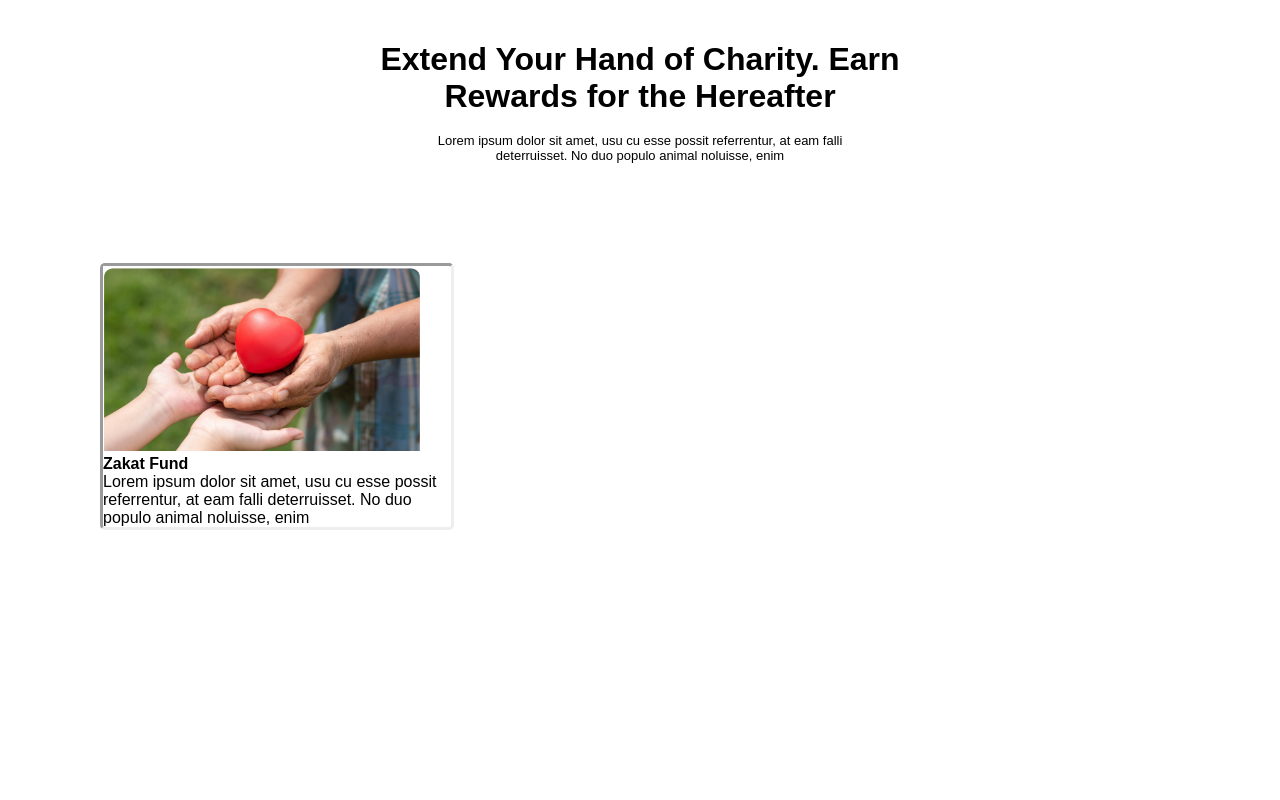
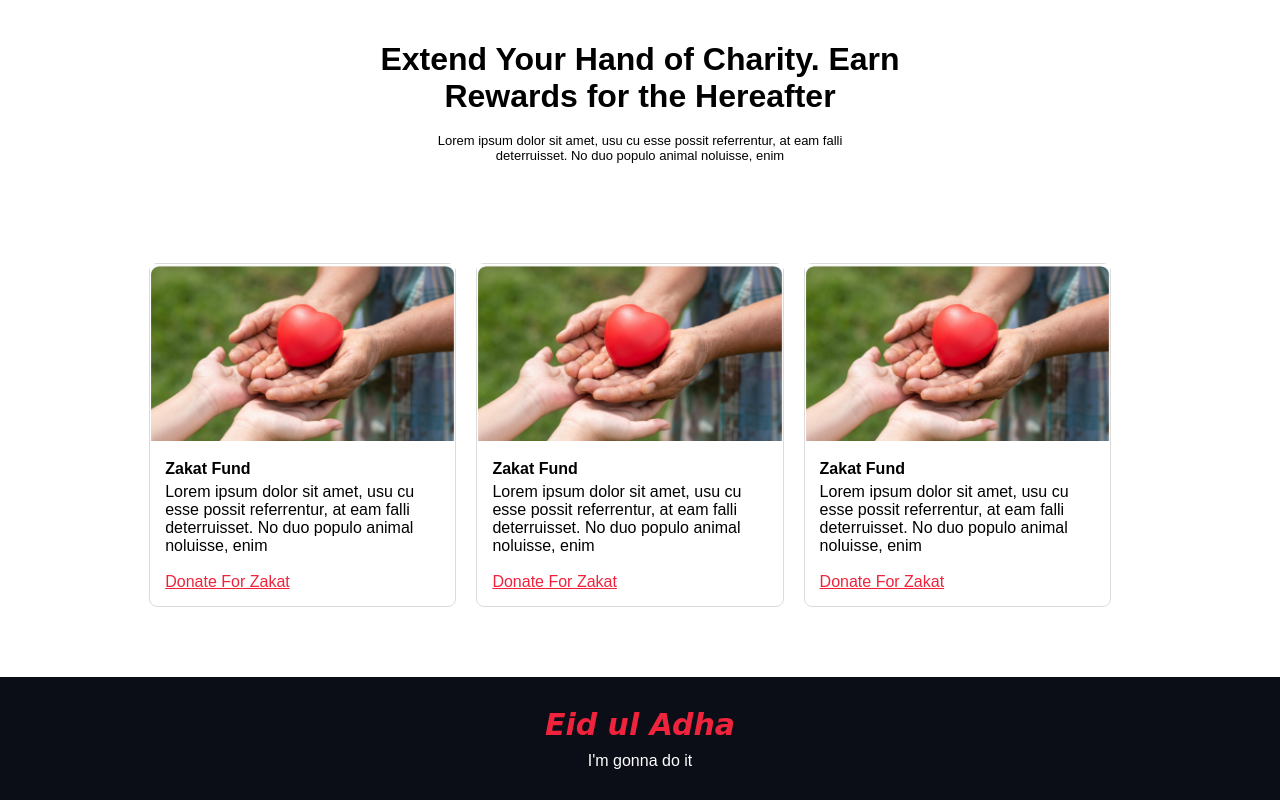
Before and after one commit to WebRiaz176/eid-zakat-project, a plain HTML site: page index.html in a window 1280 px wide. Shown: the part 2587-3387 px from the top of the page. Before the commit the page ends 3187 px from the top, so only its background shows below. Drawn offline with Linux system fonts and the light colour scheme; a web font is replaced by a local one.

Commit message:
end-project

```diff
--- a/index.html
+++ b/index.html
@@ -184,20 +184,60 @@
 
             <div class="part-1">
 
-             <div class="i1">   <img src="img/download-3.png" alt=""></div>
+             <div class="i1">
+                <img src="img/download-3.png" alt="">
+            </div>
 
                 <div class="p1">
                     <h4>Zakat Fund</h4>
                 <p>Lorem ipsum dolor sit amet, usu
                     cu esse possit referrentur, at eam
                     falli deterruisset. No duo populo
-                    animal noluisse, enim</p>
-
+                    animal noluisse, enim</p> <br>
+            <a class="button-3" target="_blank"  href="##">Donate For Zakat</a>
                 </div>
             </div>
 
 
+            <div class="part-1">
+
+                <div class="i1">
+                   <img src="img/download-3.png" alt="">
+               </div>
+
+                   <div class="p1">
+                       <h4>Zakat Fund</h4>
+                   <p>Lorem ipsum dolor sit amet, usu
+                       cu esse possit referrentur, at eam
+                       falli deterruisset. No duo populo
+                       animal noluisse, enim</p> <br>
+               <a class="button-3" target="_blank"  href="##">Donate For Zakat</a>
+                   </div>
+               </div>
+
+               <div class="part-1">
+
+                <div class="i1">
+                   <img src="img/download-3.png" alt="">
+               </div>
+
+                   <div class="p1">
+                       <h4>Zakat Fund</h4>
+                   <p>Lorem ipsum dolor sit amet, usu
+                       cu esse possit referrentur, at eam
+                       falli deterruisset. No duo populo
+                       animal noluisse, enim</p> <br>
+               <a class="button-3" target="_blank"  href="##">Donate For Zakat</a>
+                   </div>
+               </div>
+
 
         </div>
+
+
+    <footer>
+        <h2>Eid ul Adha</h2>
+        <p>I'm gonna do it</p>
+    </footer>
 </body>
 </html>
--- a/style.css
+++ b/style.css
@@ -47,6 +47,8 @@ li a{
 
 li a:hover{
     color: black;
+    text-decoration: underline;
+    text-decoration-color: white;
 
 }
 
@@ -292,14 +294,57 @@ li a:hover{
 
 
 .container-3{
- margin-left: 100px;
+
  margin-bottom: 70px;
+ display: flex;
+ align-items: center;
+ justify-content: center;
+
 }
 
 .part-1{
-    width: 30%;
-
-   border-style: inset;
-   border-radius: 5px;
+    width: 24%;
+    border: 1px solid rgb(219, 219, 219);
+   border-radius: 8px;
+   box-shadow: inset;
+   margin-right: 20px;
 
 }
+
+.i1 img{
+    width: 100%;
+    margin: 0;
+    padding: 0;
+}
+
+.p1{
+    padding: 15px 15px;
+}
+
+.button-3{
+    color: #ef233c;
+}
+
+
+.p1 h4{
+    padding-bottom: 5px;
+}
+
+
+footer{
+    background-color: #0b0d17;
+    text-align: center;
+    padding: 30px 30px;
+
+}
+footer h2{
+    font-size: 30px;
+    font-style: italic;
+    font-family: cursive;
+    color: #ef233c;
+    padding-bottom: 10px;
+}
+
+footer p{
+    color: white;
+}
```
